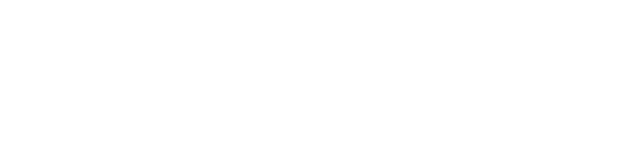
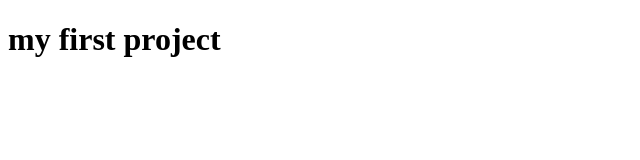
Before and after one commit to Sohana-Karniz-Mimmi/my-first-github-repo, a plain HTML site: page index.html in a window 1280 px wide. Shown: the whole page, without its empty margins (0-640 px from the left). Drawn offline with Linux system fonts and the light colour scheme.

Commit message:
add a line

```diff
--- a/index.html
+++ b/index.html
@@ -7,5 +7,7 @@
 </head>
 <body>
 
+    <h1>my first project</h1>
+
 </body>
 </html>
```
